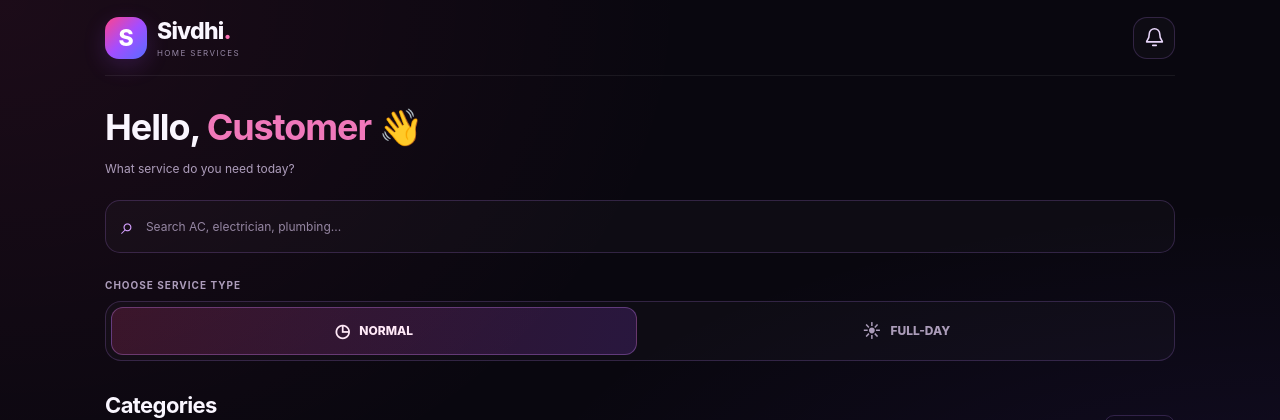
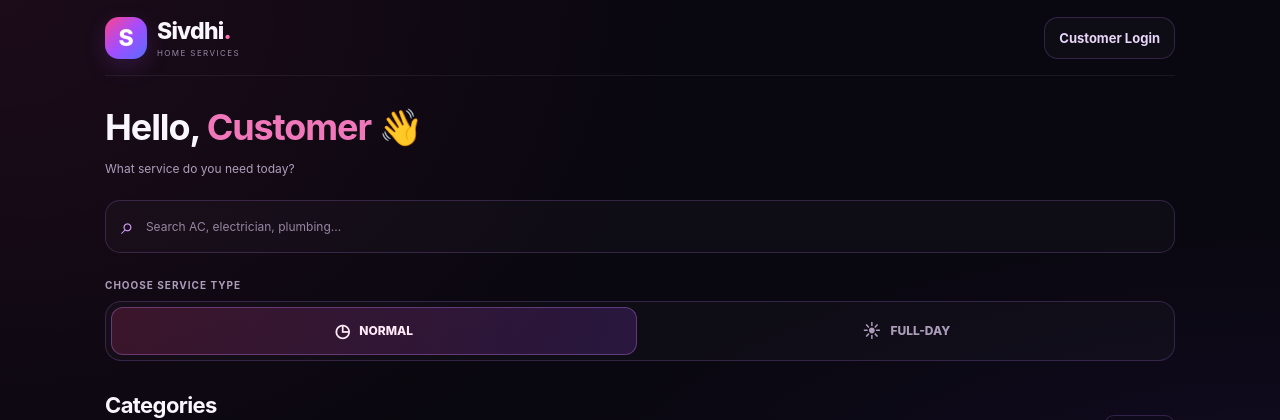
Before and after one commit to shivamsahu6/Sivdhi, a Flask app: page /customer/ in a window 1280 px wide. Shown: the top 420 px of the page. Run offline with Flask 3, Linux system fonts and the light colour scheme; data comes from the database, SQL or seed files in the repository; data that the repository does not hold is empty; parts of the project's set-up code (start-up, migrations or seed data) failed here and were passed over; some libraries are stand-ins or nearby versions.

Commit message:
Show customer login beside notifications and add public SEO metadata

```diff
--- a/templates/customer/home.html
+++ b/templates/customer/home.html
@@ -8,6 +8,22 @@
     <meta name="viewport" content="width=device-width, initial-scale=1, viewport-fit=cover">
     <meta name="theme-color" content="#09070f">
     <title>Sivdhi | Home Services</title>
+    <meta name="description" content="Discover home services with Sivdhi. Find eligible local service categories, compare service options, and book trusted home-service professionals.">
+    <meta name="robots" content="index, follow">
+    <link rel="canonical" href="{{ request.url_root.rstrip('/') }}{{ url_for('customer.home') }}">
+    <meta property="og:type" content="website">
+    <meta property="og:title" content="Sivdhi | Home Services">
+    <meta property="og:description" content="Find home services available in your area with Sivdhi.">
+    <meta property="og:url" content="{{ request.url_root.rstrip('/') }}{{ url_for('customer.home') }}">
+    <script type="application/ld+json">
+    {
+      "@context": "https://schema.org",
+      "@type": "WebSite",
+      "name": "Sivdhi",
+      "url": "https://sivdhi.duckdns.org/",
+      "description": "Home services discovery and booking platform."
+    }
+    </script>
 
     <style>
         :root {
@@ -124,6 +140,21 @@
         .notification-button svg {
             width: 21px;
             height: 21px;
+        }
+
+        .customer-login-link {
+            min-height: 42px;
+            display: inline-flex;
+            align-items: center;
+            justify-content: center;
+            padding: 0 14px;
+            border: 1px solid var(--border);
+            border-radius: 14px;
+            background: rgba(255,255,255,.025);
+            color: #e8d6fa;
+            font-size: 13px;
+            font-weight: 700;
+            white-space: nowrap;
         }
 
         .notification-count {
@@ -592,6 +623,7 @@
             </a>
 
             <div class="notification-wrap">
+                {% if session.get('customer_id') %}
                     <button
                         class="notification-button"
                         id="customerNotificationButton"
@@ -622,6 +654,9 @@
                             <div class="notification-status">Loading notifications…</div>
                         </div>
                     </section>
+                {% else %}
+                    <a class="customer-login-link" href="{{ url_for('customer.login') }}">Customer Login</a>
+                {% endif %}
             </div>
         </header>
 
```
Lines whose indentation alone changed are shown as unchanged.
